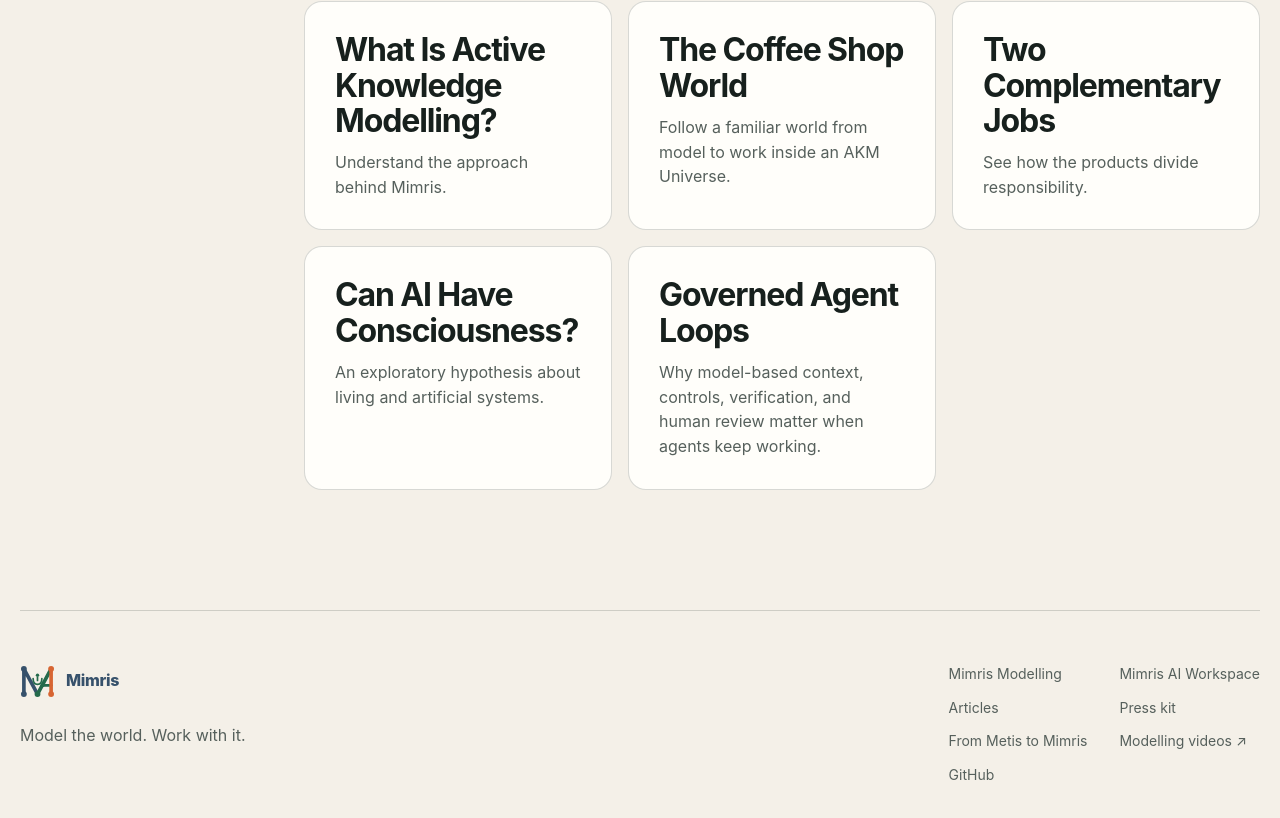
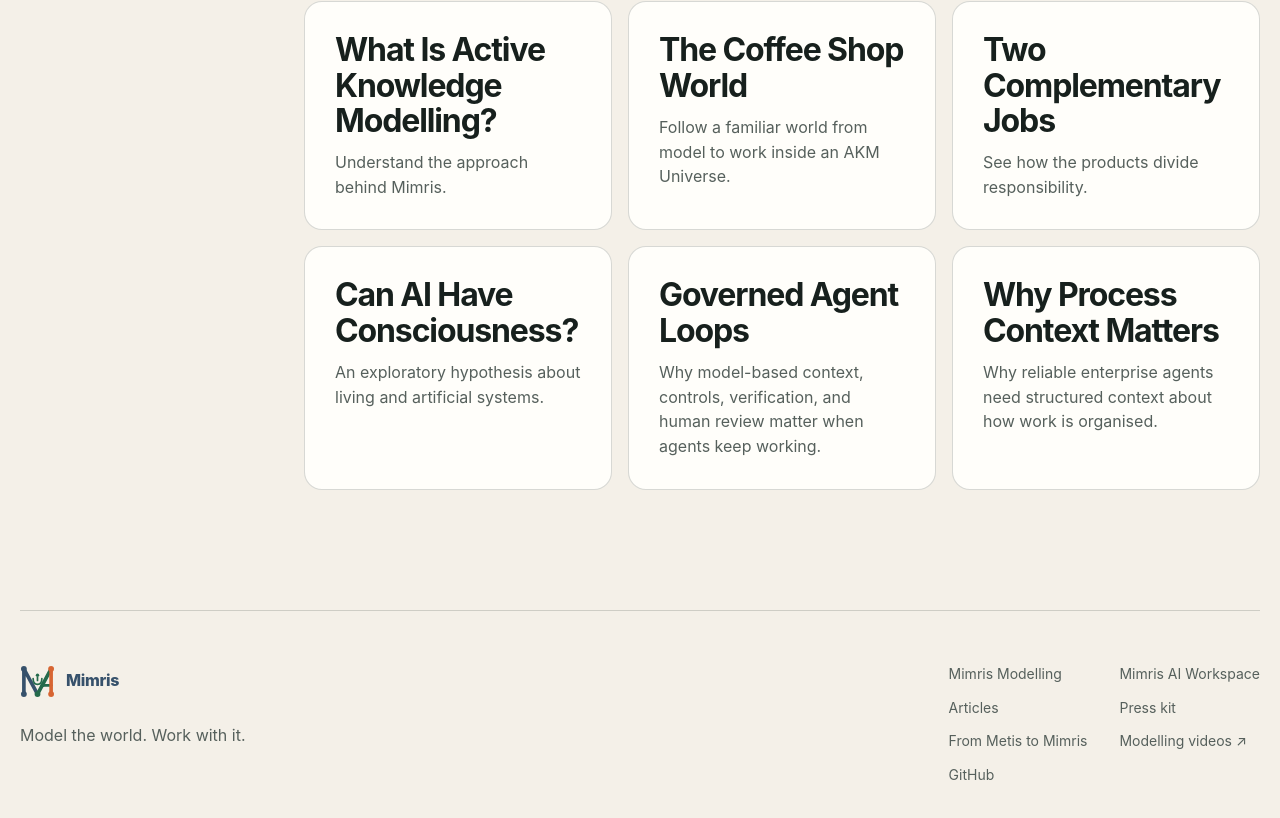
Before and after one commit to Mimris/mimris-site, a Next.js app: page /articles in a window 1280 px wide. Shown: the part 2117-2935 px from the top of the page. Built offline with nearby package versions, Linux system fonts and the light colour scheme.

Commit message:
Feature process context article in directory

```diff
--- a/app/articles/page.tsx
+++ b/app/articles/page.tsx
@@ -53,6 +53,7 @@ export default function ArticlesPage() {
               <Link href="/articles/modelling-and-workspace"><h2>Two Complementary Jobs</h2><p>See how the products divide responsibility.</p></Link>
               <Link href="/articles/from-biological-viability-to-artificial-consciousness"><h2>Can AI Have Consciousness?</h2><p>An exploratory hypothesis about living and artificial systems.</p></Link>
               <Link href="/articles/governed-agent-loops"><h2>Governed Agent Loops</h2><p>Why model-based context, controls, verification, and human review matter when agents keep working.</p></Link>
+              <Link href="/articles/process-context-ai-advantage"><h2>Why Process Context Matters</h2><p>Why reliable enterprise agents need structured context about how work is organised.</p></Link>
             </div>
           </div>
         </div>
```
